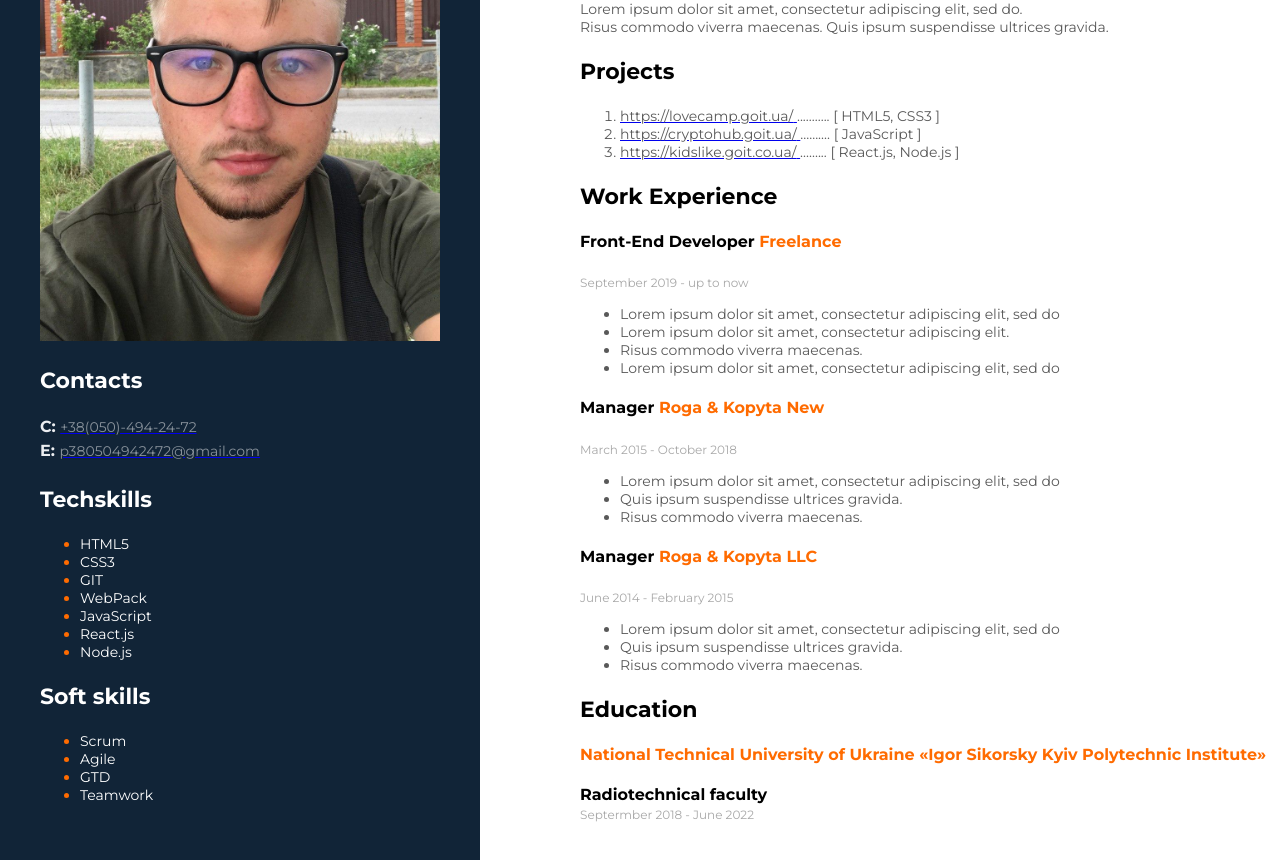
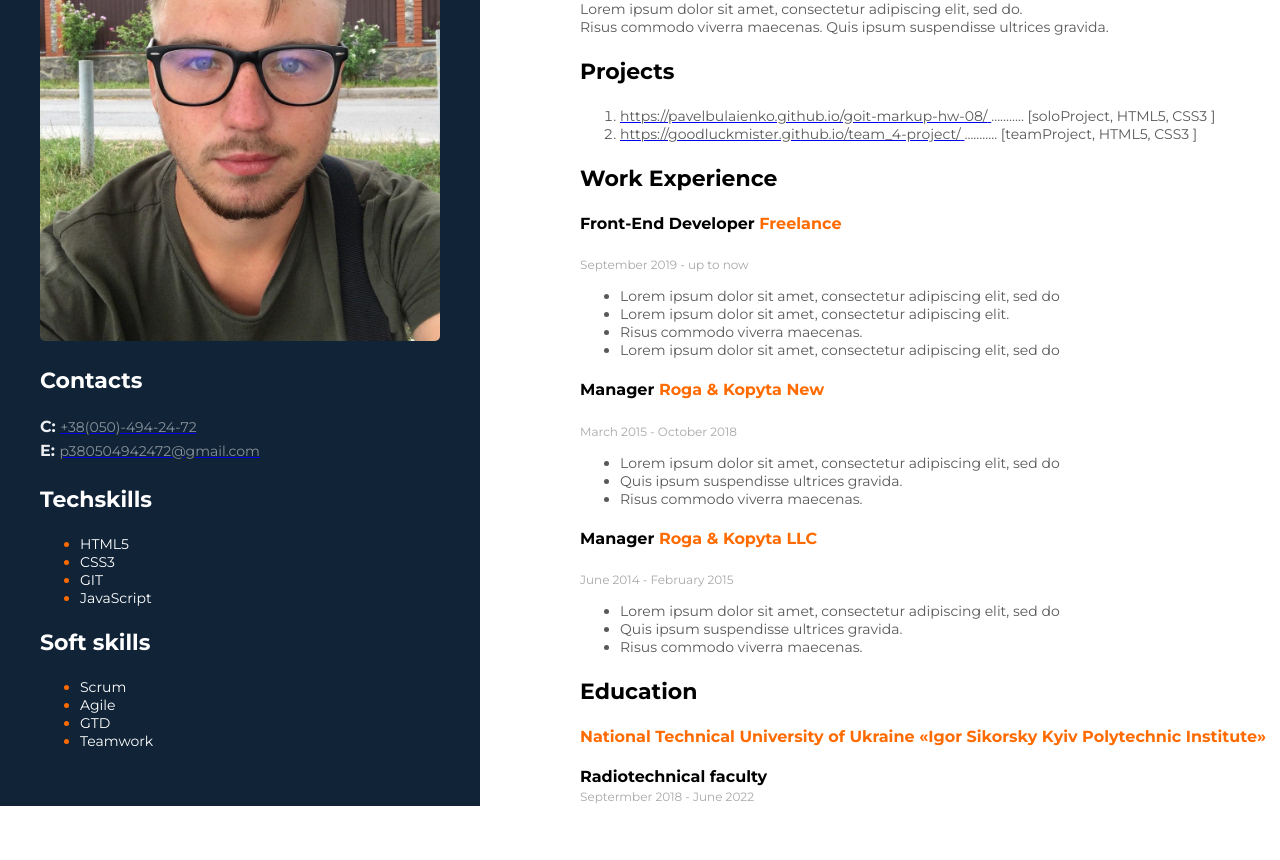
Before and after one commit to enlightenedUser/portfolio, a plain HTML site: page index.html in a window 1280 px wide. Shown: the part 231-1091 px from the top of the page. After the commit the page ends 1037 px from the top, so only its background shows below. Drawn offline with nearby package versions, Linux system fonts and the light colour scheme.

Commit message:
add changes

```diff
--- a/css/style.css
+++ b/css/style.css
@@ -1,5 +1,5 @@
 body {
-    font-family: 'Montserrat', sans-serif;
+  font-family: "Montserrat", sans-serif;
   margin: 0px;
 }
 aside {
@@ -9,7 +9,7 @@ aside {
   padding: 40px;
   width: 400px;
   margin: 0;
-    color: #ECEEF1;
+  color: #eceef1;
 }
 .contact {
   font-size: 14px;
@@ -22,7 +22,7 @@ aside {
 .asideLi {
   font-size: 14px;
   font-family: "Montserrat";
-    color: #FF6B00;
+  color: #ff6b00;
 }
 .asideTitle {
   font-size: 22px;
@@ -30,11 +30,11 @@ aside {
   color: rgb(255, 255, 255);
   font-weight: bold;
 }
-.flex{
-    display:flex;
-    flex-direction:row;
+.flex {
+  display: flex;
+  flex-direction: row;
 }
-.left{
+.left {
   margin-left: 100px;
   margin-top: 100px;
 }
@@ -56,7 +56,7 @@ aside {
   font-weight: bold;
 }
 .orangeColorH4 {
-    color: #FF6B00;
+  color: #ff6b00;
   font-size: 16px;
   font-family: "Montserrat";
   font-weight: bold;
@@ -66,8 +66,9 @@ aside {
   font-family: "Montserrat";
   color: rgb(168, 168, 168);
 }
-.img{
-    width:400px;
+.img {
+  border-radius: 5px;
+  width: 400px;
 }
 .sidebarTextLi {
   color: rgb(255, 255, 255);
--- a/index.html
+++ b/index.html
@@ -35,10 +35,10 @@
                     <li class="asideLi"><span class="sidebarTextLi">HTML5</span></li>
                     <li class="asideLi"><span class="sidebarTextLi">CSS3</span> </li>
                     <li class="asideLi"><span class="sidebarTextLi">GIT</span></li>
-                    <li class="asideLi"><span class="sidebarTextLi">WebPack</span></li>
+                    <!-- <li class="asideLi"><span class="sidebarTextLi">WebPack</span></li> -->
                     <li class="asideLi"><span class="sidebarTextLi">JavaScript</span></li>
-                    <li class="asideLi"><span class="sidebarTextLi">React.js</span></li>
-                    <li class="asideLi"><span class="sidebarTextLi">Node.js</span></li>
+                    <!-- <li class="asideLi"><span class="sidebarTextLi">React.js</span></li>
+                    <li class="asideLi"><span class="sidebarTextLi">Node.js</span></li> -->
                 </ul>
             </div>
 
@@ -70,11 +70,16 @@
                 <h3 class="contentH3">Projects</h3>
                 <ol class="contentText">
                     <li>
-                        <a href="https://lovecamp.goit.ua/"><span class="contentText">https://lovecamp.goit.ua/</span> </a>
+                        <a href="https://pavelbulaienko.github.io/goit-markup-hw-08/"><span class="contentText">https://pavelbulaienko.github.io/goit-markup-hw-08/</span> </a>
                         <span>...........</span>
-                        <span>[ HTML5, CSS3 ]</span>
+                        <span>[soloProject, HTML5, CSS3 ]</span>
                     </li>
                     <li>
+                        <a href="https://goodluckmister.github.io/team_4-project/"><span class="contentText">https://goodluckmister.github.io/team_4-project/</span> </a>
+                        <span>...........</span>
+                        <span>[teamProject, HTML5, CSS3 ]</span>
+                    </li>
+                    <!-- <li>
                         <a href="https://cryptohub.goit.ua/"><span class="contentText">https://cryptohub.goit.ua/</span> </a>
                         <span>..........</span>
                         <span>[ JavaScript ]</span>
@@ -83,7 +88,7 @@
                         <a href="https://kidslike.goit.co.ua/"><span class="contentText">https://kidslike.goit.co.ua/</span> </a>
                         <span>.........</span>
                         <span>[ React.js, Node.js ]</span>
-                    </li>
+                    </li> -->
                 </ol>
             </div>
 
```
Lines whose indentation alone changed are shown as unchanged.
